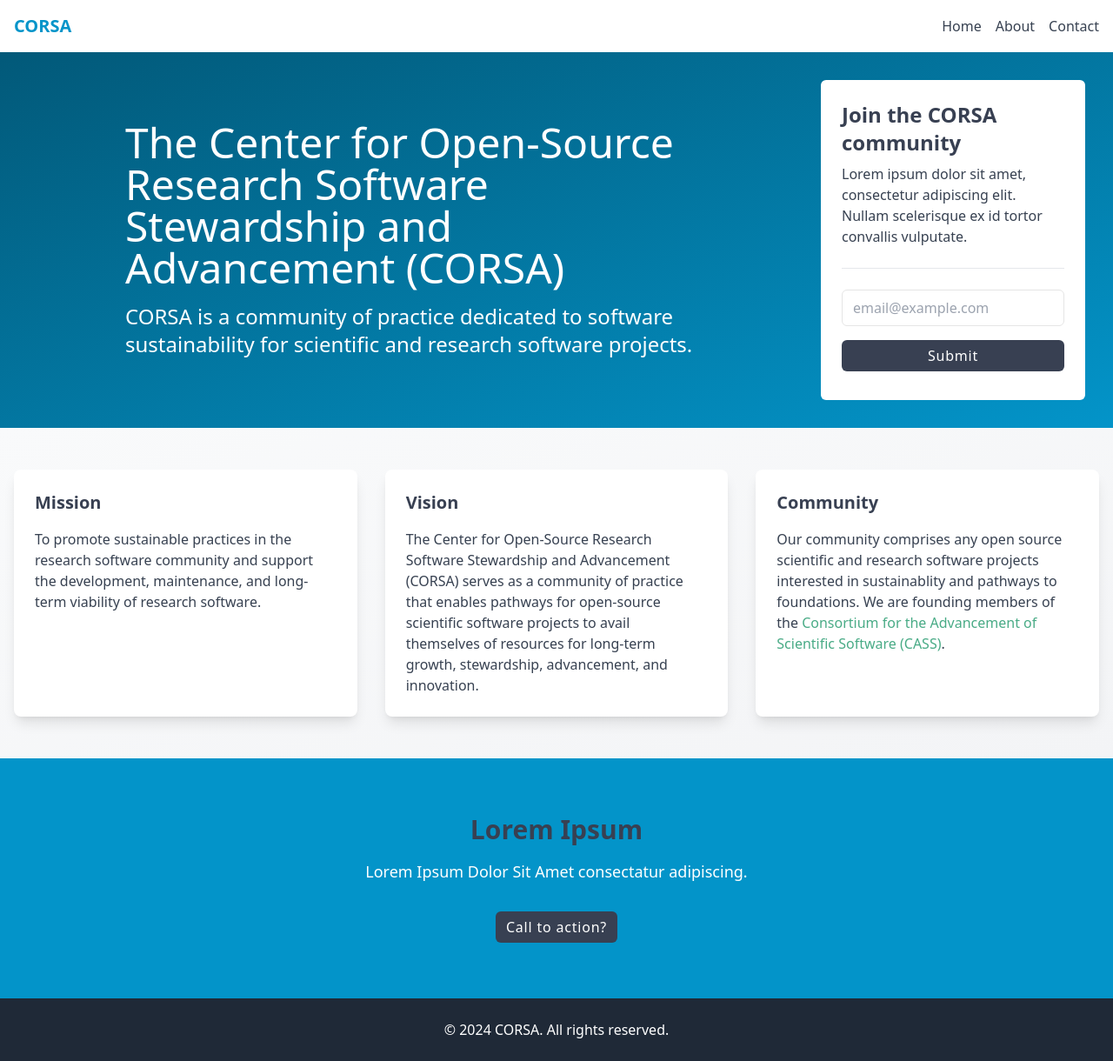
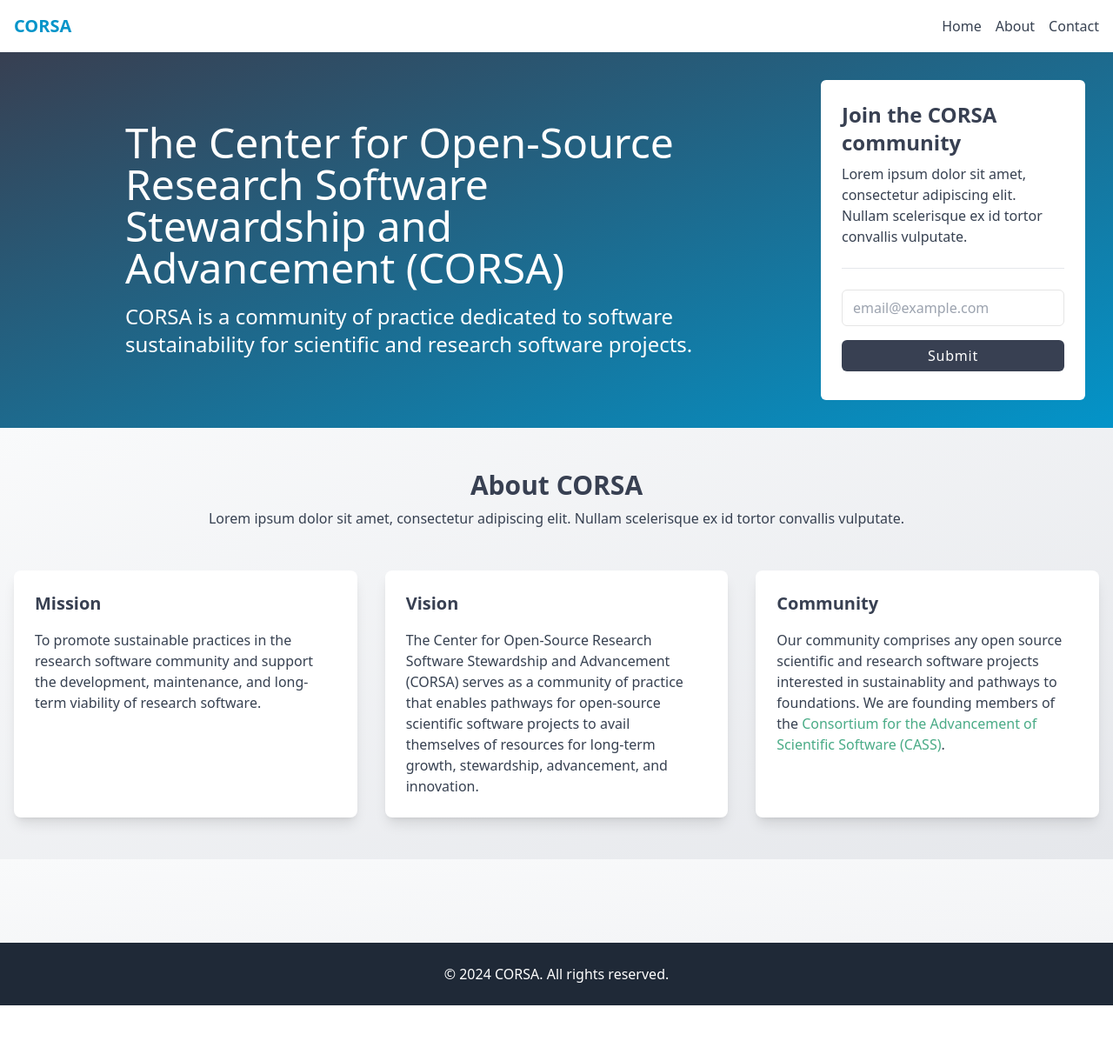
Before and after one commit to jtomeck/corsa, a Jekyll site: the page built from docs/index.html, in a window 1280 px wide. Shown: the whole page at 87% size. Built offline with Jekyll 4.4.1, drawn with Linux system fonts in a browser that asks for light colours; nearby versions of some CDN libraries; after the commit the page ends 1156 px from its top, so only the background shows below that.

Commit message:
Improve some coloring and spacing

```diff
--- a/docs/_includes/custom-styles.html
+++ b/docs/_includes/custom-styles.html
@@ -236,7 +236,7 @@
         */
 
         .hero {
-            @apply bg-gradient-to-br from-[#025979] to-primary;
+            @apply bg-gradient-to-br from-secondary to-primary;
         }
 
         /*
--- a/docs/index.html
+++ b/docs/index.html
@@ -29,8 +29,12 @@ title: Home
   </div>
 </section>
 
-<section class="py-6 lg:py-12 bg-gradient-to-br from-gray-50 to-gray-100">
+<section class="py-6 lg:py-12 bg-gradient-to-br from-gray-50 to-gray-200">
   <div class="container mx-auto px-4">
+    <div class="max-w-720 mx-auto text-center pb-12">
+      <h2 class="mb-2">About CORSA</h2>
+      <p>Lorem ipsum dolor sit amet, consectetur adipiscing elit. Nullam scelerisque ex id tortor convallis vulputate.</p>
+    </div>
     <div class="grid grid-cols-1 lg:grid-cols-3 gap-8">
       <!-- Feature 1 -->
       <div class="card shadow-lg p-6">
@@ -59,11 +63,6 @@ title: Home
   </div>
 </section>
 
-<!-- Call to Action -->
-<section class="cta bg-primary text-white py-16">
-  <div class="container mx-auto text-center">
-    <h2 class="text-3xl font-bold mb-4">Lorem Ipsum</h2>
-    <p class="text-lg mb-8">Lorem Ipsum Dolor Sit Amet consectatur adipiscing.</p>
-    <a href="/signup" class="btn btn-secondary">Call to action?</a>
-  </div>
+<section class="py-6 lg:py-12 bg-gradient-to-br from-gray-50 to-gray-100">
+
 </section>
```
